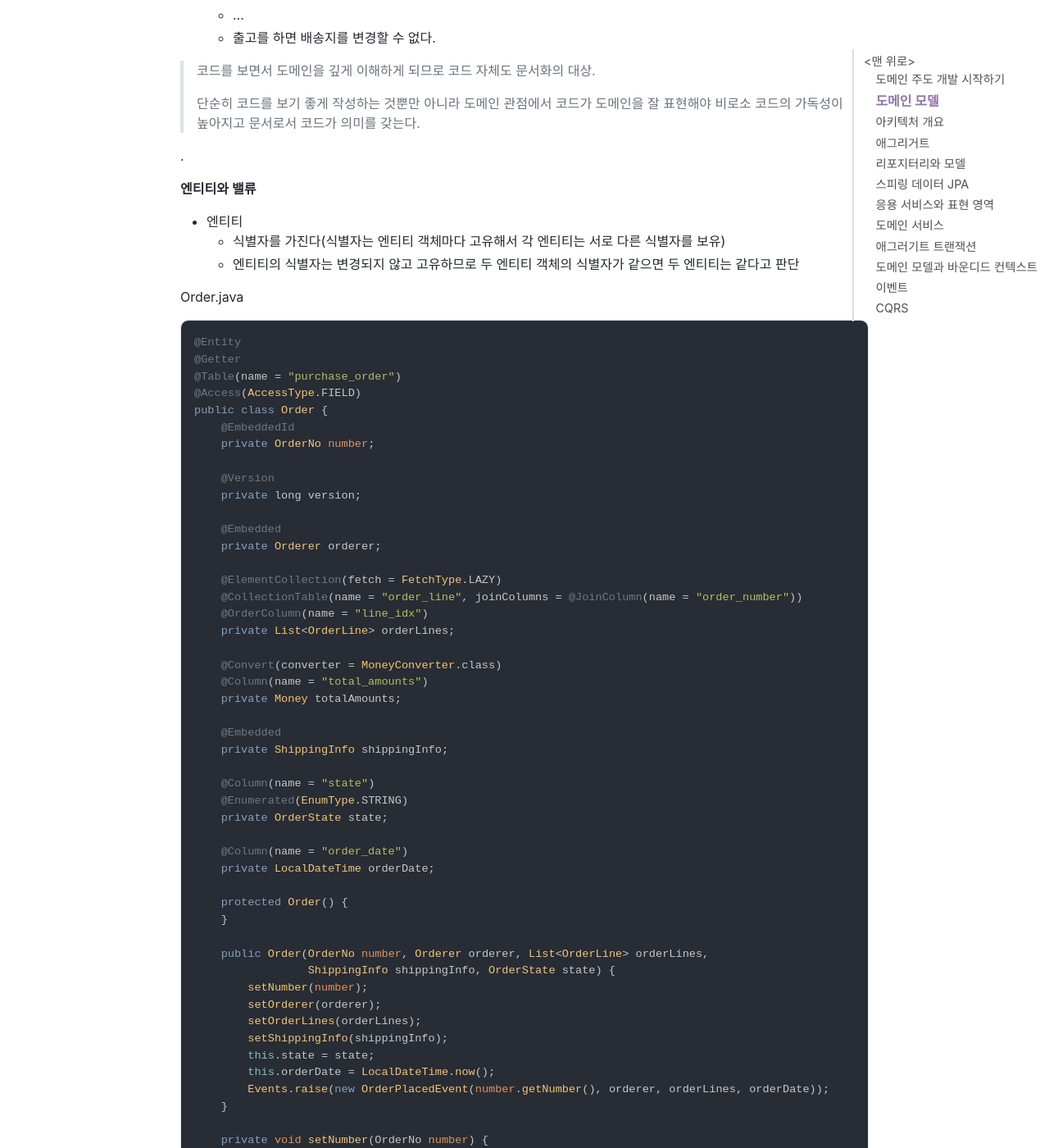
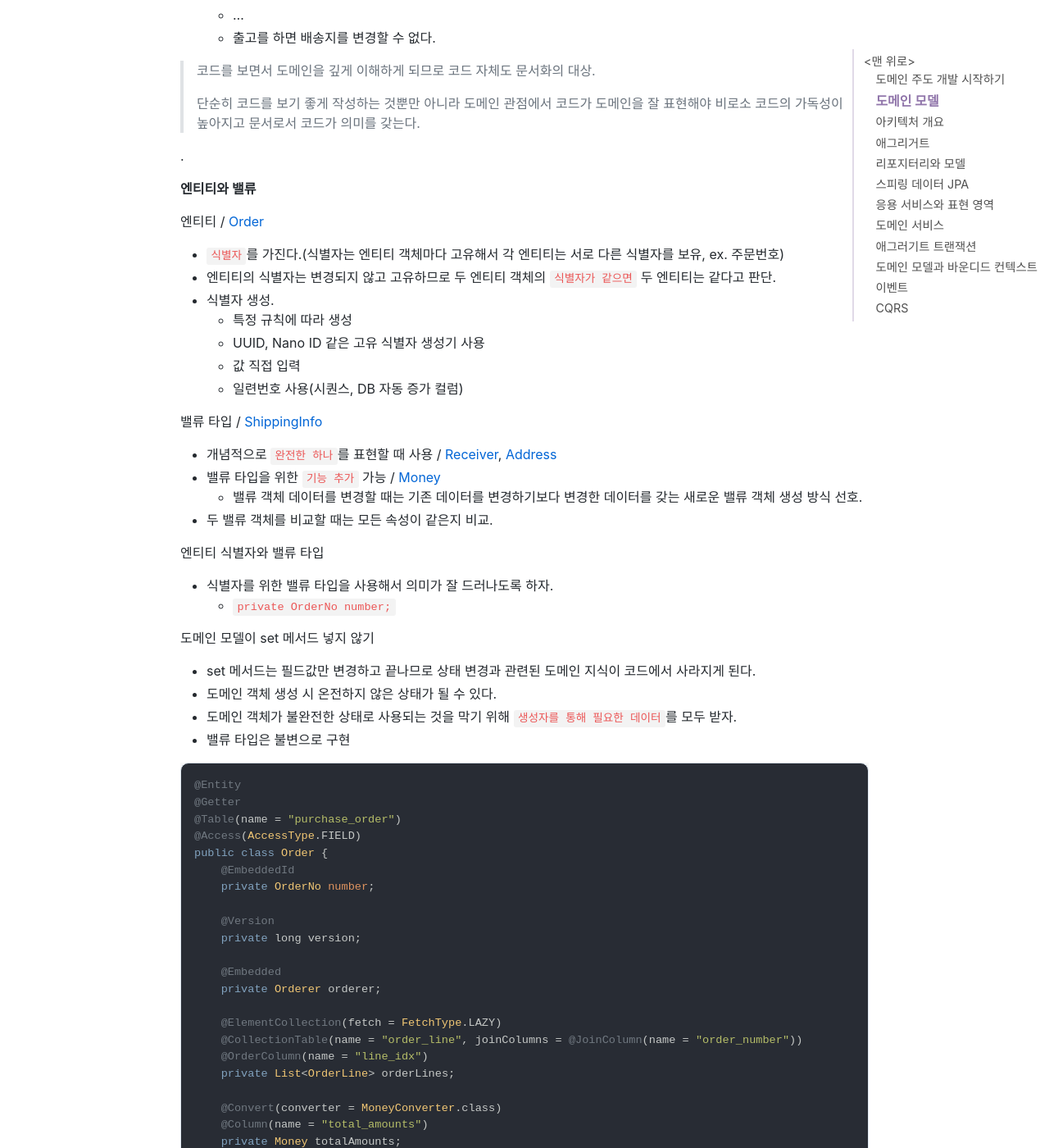
Before and after one commit to jihunparkme/jihunparkme.github.io, a Jekyll site: the page built from _posts/2024-01-01-start-DDD.md, in a window 1280 px wide and 1400 px high, scrolled down 1998 px. Shown: the whole window at 82% size. Built offline with Jekyll 4.4.1, drawn with Linux system fonts in a browser that asks for light colours; nearby versions of some CDN libraries; comment, search, counter and statistics services are not loaded; some of the changed text lies outside the part shown.

Commit message:
[DDD start] 엔티티와 밸류

````diff
--- a/_posts/2024-01-01-start-DDD.md
+++ b/_posts/2024-01-01-start-DDD.md
@@ -8,7 +8,7 @@ featured-img: start-ddd
 
 # 도메인 주도 개발 시작하기
 
-[Example Code](https://github.com/madvirus/ddd-start2)
+[Example Code](https://github.com/jihunparkme/ddd-start2)
 
 # 도메인 모델
 
@@ -52,11 +52,31 @@ featured-img: start-ddd
 
 **엔티티와 밸류**
 
-- 엔티티
-  - 식별자를 가진다(식별자는 엔티티 객체마다 고유해서 각 엔티티는 서로 다른 식별자를 보유)
-  - 엔티티의 식별자는 변경되지 않고 고유하므로 두 엔티티 객체의 식별자가 같으면 두 엔티티는 같다고 판단
+엔티티 / [Order](https://github.com/jihunparkme/ddd-start2/blob/main/src/main/java/com/myshop/order/command/domain/Order.java)
+- `식별자`를 가진다.(식별자는 엔티티 객체마다 고유해서 각 엔티티는 서로 다른 식별자를 보유, ex. 주문번호)
+- 엔티티의 식별자는 변경되지 않고 고유하므로 두 엔티티 객체의 `식별자가 같으면` 두 엔티티는 같다고 판단.
+- 식별자 생성.
+  - 특정 규칙에 따라 생성
+  - UUID, Nano ID 같은 고유 식별자 생성기 사용
+  - 값 직접 입력
+  - 일련번호 사용(시퀀스, DB 자동 증가 컬럼)
 
-Order.java
+밸류 타입 / [ShippingInfo](https://github.com/jihunparkme/ddd-start2/blob/main/src/main/java/com/myshop/order/command/domain/ShippingInfo.java)
+- 개념적으로 `완전한 하나`를 표현할 때 사용 / [Receiver](https://github.com/jihunparkme/ddd-start2/blob/main/src/main/java/com/myshop/order/command/domain/Receiver.java), [Address](https://github.com/jihunparkme/ddd-start2/blob/main/src/main/java/com/myshop/common/model/Address.java)
+- 밸류 타입을 위한 `기능 추가` 가능 / [Money](https://github.com/jihunparkme/ddd-start2/blob/main/src/main/java/com/myshop/common/model/Money.java)
+  - 밸류 객체 데이터를 변경할 때는 기존 데이터를 변경하기보다 변경한 데이터를 갖는 새로운 밸류 객체 생성 방식 선호.
+- 두 밸류 객체를 비교할 때는 모든 속성이 같은지 비교.
+
+엔티티 식별자와 밸류 타입
+- 식별자를 위한 밸류 타입을 사용해서 의미가 잘 드러나도록 하자.
+  - `private OrderNo number;`
+
+도메인 모델이 set 메서드 넣지 않기
+- set 메서드는 필드값만 변경하고 끝나므로 상태 변경과 관련된 도메인 지식이 코드에서 사라지게 된다.
+- 도메인 객체 생성 시 온전하지 않은 상태가 될 수 있다.
+- 도메인 객체가 불완전한 상태로 사용되는 것을 막기 위해 `생성자를 통해 필요한 데이터`를 모두 받자.
+- 밸류 타입은 불변으로 구현
+
 
 ```java
 @Entity
@@ -122,7 +142,7 @@ public class Order {
         calculateTotalAmounts();
     }
 
-    // 요구사항: 적어도 한 개 이상의 상품을 주문할 수 있다.
+    // 요구사항: 최소 한 종류 이상의 상품을 주문해야 한다.
     private void verifyAtLeastOneOrMoreOrderLines(List<OrderLine> orderLines) {
         if (orderLines == null || orderLines.isEmpty()) {
             throw new IllegalArgumentException("no OrderLine");
@@ -142,23 +162,25 @@ public class Order {
 
     // 요구사항: 출고를 하면 배송지를 변경할 수 없다.
     public void changeShippingInfo(ShippingInfo newShippingInfo) {
-        verifyNotYetShipped(); // 발송 전 상태인가?
+        verifyNotYetShipped();
         setShippingInfo(newShippingInfo);
         Events.raise(new ShippingInfoChangedEvent(number, newShippingInfo));
     }
 
-    // 요구사항: 출고를 하면 배송지를 변경할 수 없다.
+    // 요구사항: 출고 전에 주문을 취소할 수 있다.
     public void cancel() {
-        verifyNotYetShipped();  // 발송 전 상태인가?
+        verifyNotYetShipped();
         this.state = OrderState.CANCELED;
         Events.raise(new OrderCanceledEvent(number.getNumber()));
     }
 
+    // 출고 전 상태인지 확인
     private void verifyNotYetShipped() {
         if (!isNotYetShipped())
             throw new AlreadyShippedException();
     }
 
+    // 요구사항: 고객이 결제를 완료하기 전에는 상품을 준비하지 않는다.
     public boolean isNotYetShipped() {
         return state == OrderState.PAYMENT_WAITING || state == OrderState.PREPARING;
     }
@@ -174,12 +196,13 @@ public class Order {
         Events.raise(new ShippingStartedEvent(number.getNumber()));
     }
 
-    // 발송 가능한 상태인가?
+    // 발송 가능한 상태인지 확인
     private void verifyShippableState() {
-        verifyNotYetShipped(); // 발송 전 상태인가?
-        verifyNotCanceled(); // 취소되지 않은 상태인가?
+        verifyNotYetShipped();
+        verifyNotCanceled();
     }
 
+    // 취소되지 않은 상태인지 확인
     private void verifyNotCanceled() {
         if (state == OrderState.CANCELED) {
             throw new OrderAlreadyCanceledException();
@@ -187,12 +210,6 @@ public class Order {
     }
 }
 ```
-
-OrderLine.java
-
-OrderState.java
-
-ShippingInfo.java
 
 .
 
````
